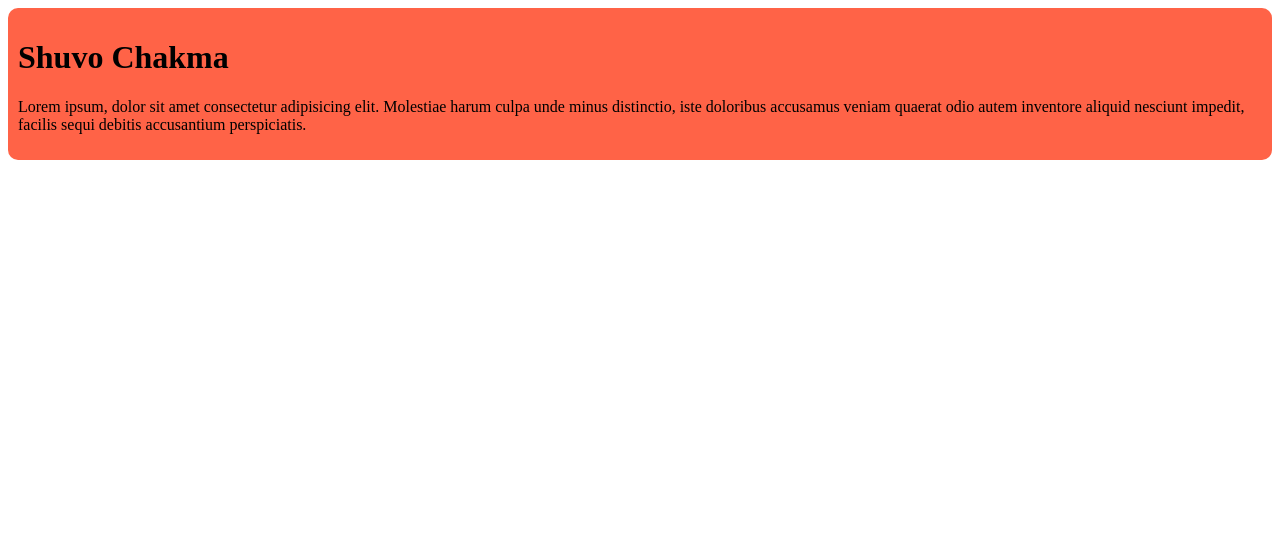
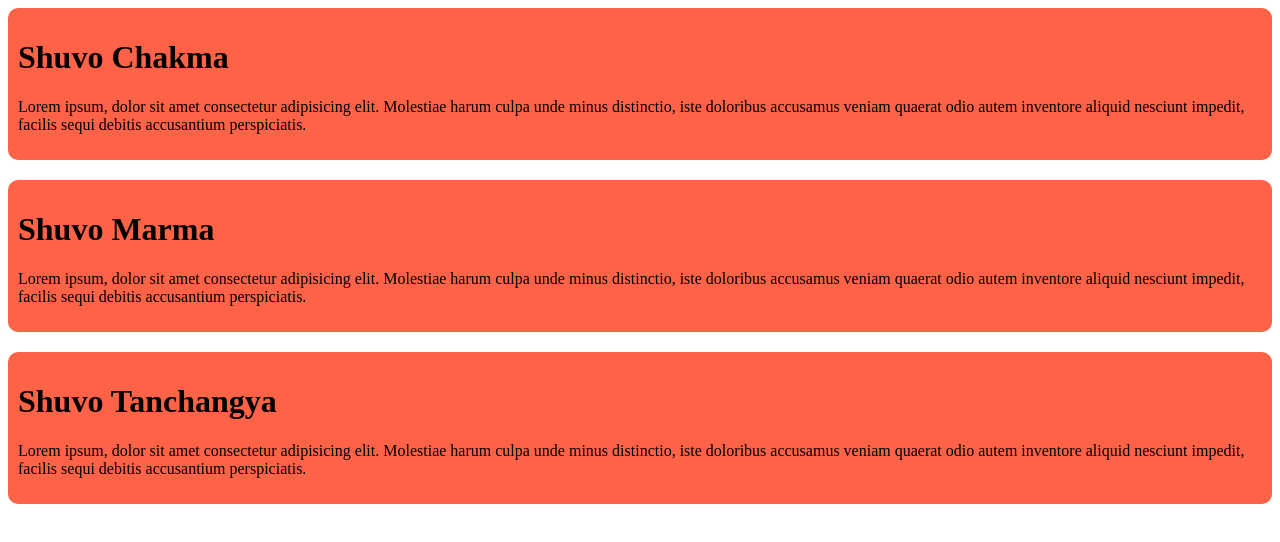
Before and after one commit to yesrealshuvo/new-projects, a plain HTML site: page index.html in a window 1280 px wide. Drawn offline with Linux system fonts and the light colour scheme.

Commit message:
added my second and third commit

```diff
--- a/index.html
+++ b/index.html
@@ -11,5 +11,13 @@
         <h1>Shuvo Chakma</h1>
         <p>Lorem ipsum, dolor sit amet consectetur adipisicing elit. Molestiae harum culpa unde minus distinctio, iste doloribus accusamus veniam quaerat odio autem inventore aliquid nesciunt impedit, facilis sequi debitis accusantium perspiciatis.</p>
     </div>
+    <div>
+        <h1>Shuvo Marma</h1>
+        <p>Lorem ipsum, dolor sit amet consectetur adipisicing elit. Molestiae harum culpa unde minus distinctio, iste doloribus accusamus veniam quaerat odio autem inventore aliquid nesciunt impedit, facilis sequi debitis accusantium perspiciatis.</p>
+    </div>
+    <div>
+        <h1>Shuvo Tanchangya</h1>
+        <p>Lorem ipsum, dolor sit amet consectetur adipisicing elit. Molestiae harum culpa unde minus distinctio, iste doloribus accusamus veniam quaerat odio autem inventore aliquid nesciunt impedit, facilis sequi debitis accusantium perspiciatis.</p>
+    </div>
 </body>
 </html>
--- a/style.css
+++ b/style.css
@@ -2,4 +2,5 @@ div {
     background-color: tomato;
     padding: 10px;
     border-radius: 10px;
+    margin-bottom: 20px;
 }
```
